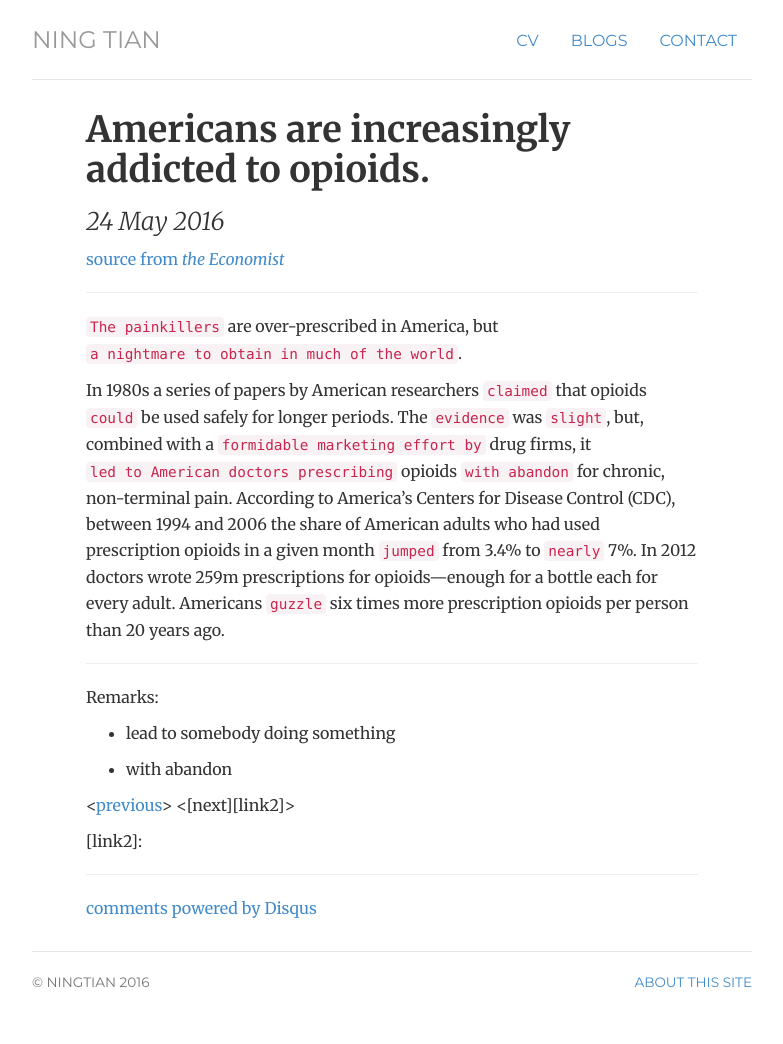
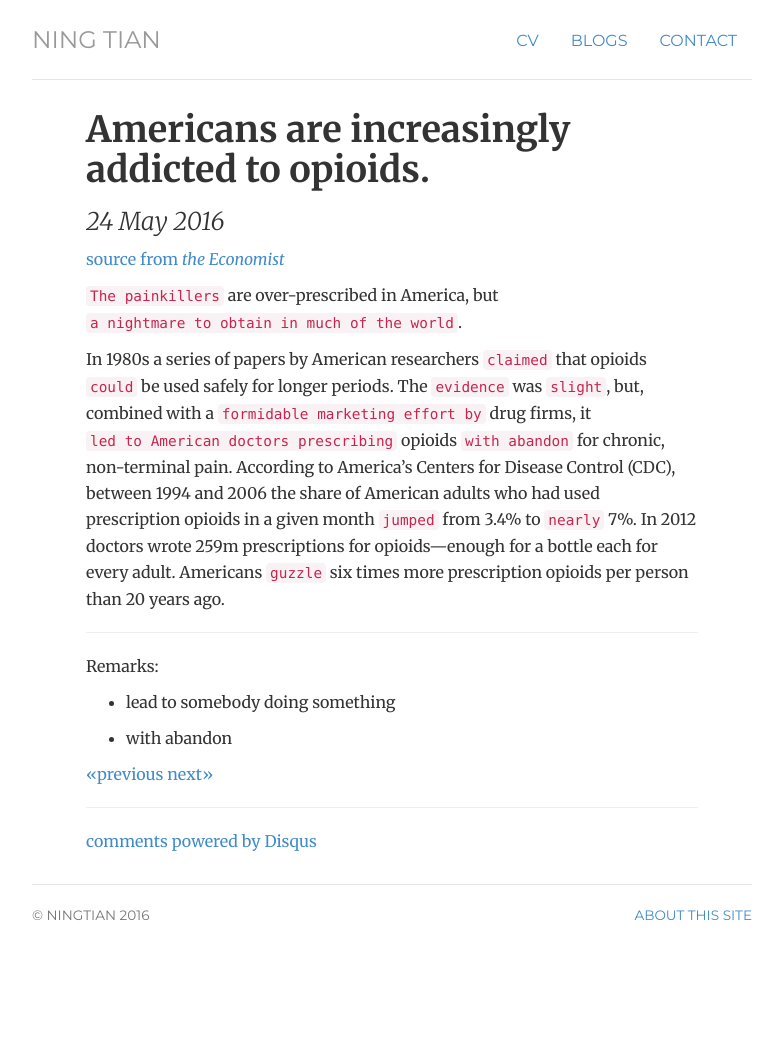
Before and after one commit to ningtian/ningtian.github.io, a Jekyll site: the page built from _posts/2016-05-24- americans-are-increasingly-addicted-to-opioids.md, in a window 1280 px wide. Shown: the whole page, without its empty margins (248-1031 px from the left). Built offline with Jekyll 4.4.1, drawn with Linux system fonts in a browser that asks for light colours; comment, search, counter and statistics services are not loaded; after the commit the page ends 977 px from its top, so only the background shows below that; some of the changed lines change nothing that is shown.

Commit message:
Update 2016-05-24- americans-are-increasingly-addicted-to-opioids.md

```diff
--- a/_posts/2016-05-24- americans-are-increasingly-addicted-to-opioids.md
+++ b/_posts/2016-05-24- americans-are-increasingly-addicted-to-opioids.md
@@ -5,7 +5,6 @@ title: "Americans are increasingly addicted to opioids."
 
 [source from <em>the Economist</em>][link]
 
-*************************************************
 
 `The painkillers` are over-prescribed in America, but `a nightmare to obtain in much of the world`.
 
@@ -20,10 +19,10 @@ Remarks:
 * with abandon
 
 
-<[previous][link1]>                                                                                               <[next][link2]>
+[<<previous][link1]                                                                                               [next>>][link2]
 
 
 
 [link]:http://www.economist.com/news/international/21699363-painkillers-are-over-prescribed-america-nightmare-obtain-much
 [link1]:http://jayhawk.ningtian.info/blogs/2016/05/23/greece-was-supposed-to-return-migrants-to-turkey
-[link2]:
+[link2]:http://jayhawk.ningtian.info/blogs/2016/05/23/greece-was-supposed-to-return-migrants-to-turkey
```
